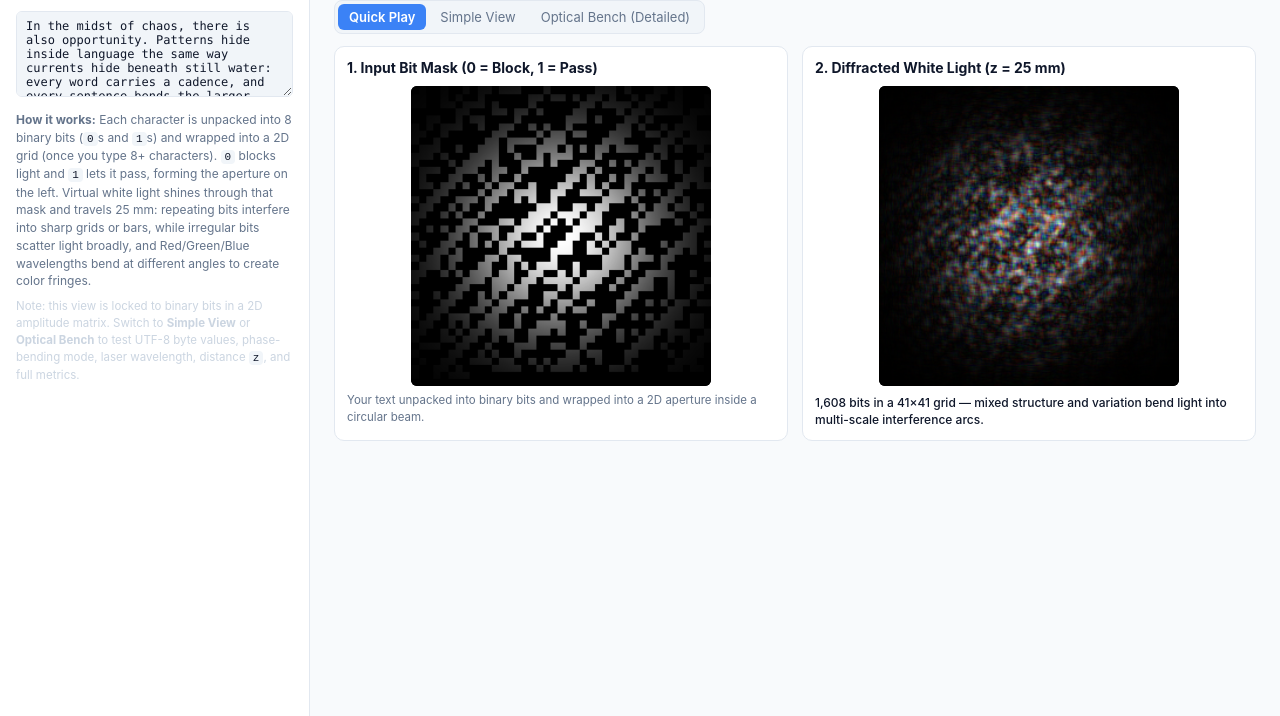
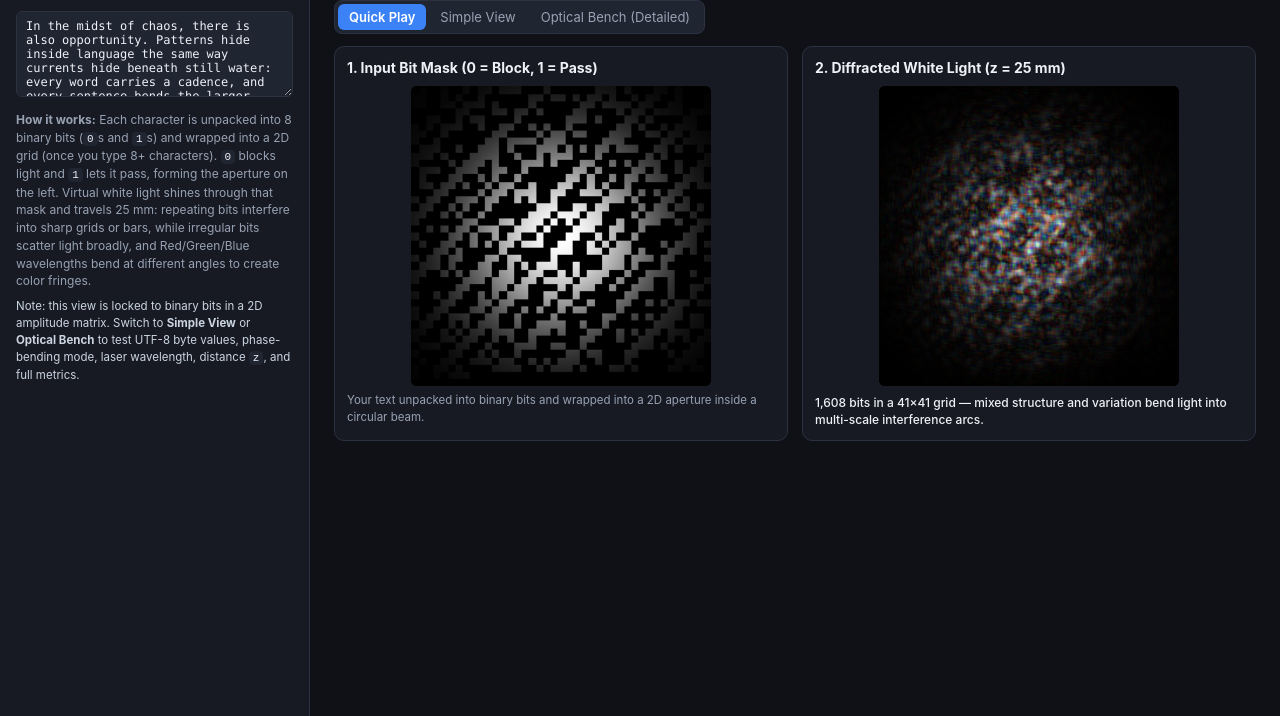
Before and after one commit to Oceans-Niagara/oceans-niagara.github.io, a plain HTML site: page see-your-data/index.html in a window 1280 px wide. Shown: the part 84-800 px from the top of the page. Drawn offline with Linux system fonts and the light colour scheme.

Commit message:
Revert to original root colors

```diff
--- a/see-your-data/style.css
+++ b/see-your-data/style.css
@@ -1,10 +1,10 @@
 :root {
-  --bg: #f8fafc;
-  --surface: #ffffff;
-  --surface-2: #f1f5f9;
-  --border: #e2e8f0;
-  --text: #0f172a;
-  --muted: #64748b;
+  --bg: #0f1117;
+  --surface: #171a23;
+  --surface-2: #202532;
+  --border: #2c3242;
+  --text: #eef1f7;
+  --muted: #98a2b3;
   --accent: #3b82f6;
   --green: #22c55e;
   --red: #ef4444;
```
